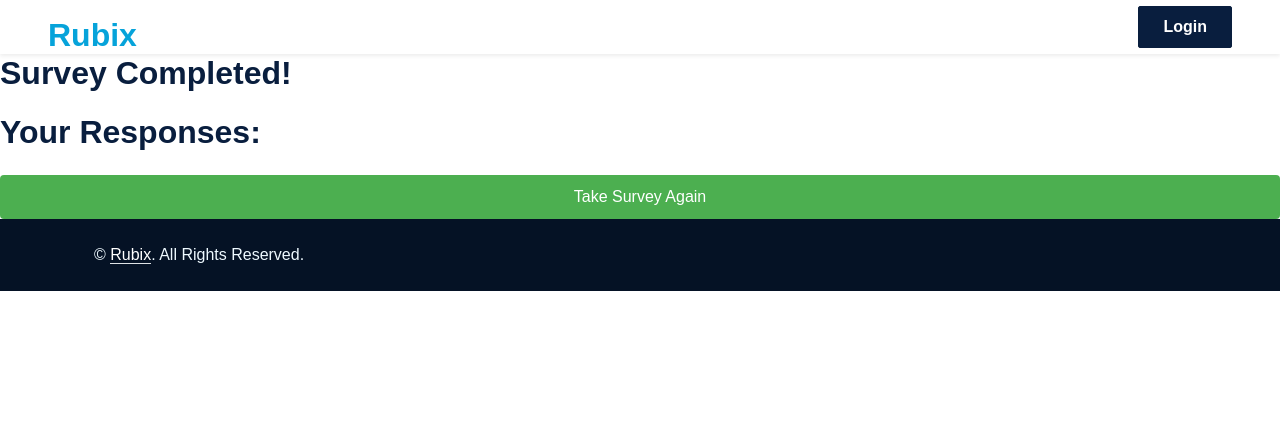
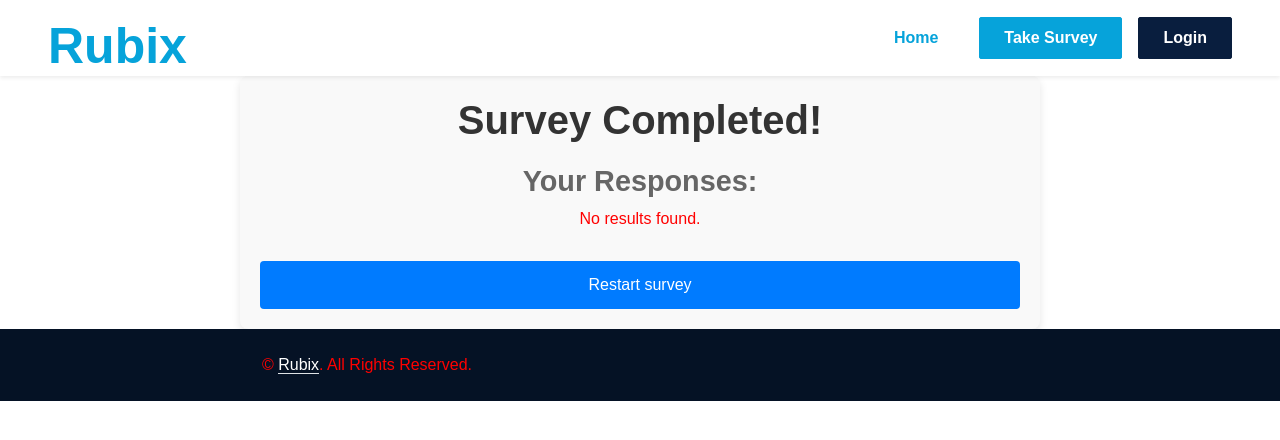
Before and after one commit to chisquarelabs/brainwave_builders, a React (Vite) app in the folder frontend/: page /completed in a window 1280 px wide. Shown: the top 440 px of the page. Built offline with nearby package versions, Linux system fonts and the light colour scheme; what survey-core would draw is missing.

Commit message:
final styling.

```diff
--- a/frontend/src/component/Carousel.tsx
+++ b/frontend/src/component/Carousel.tsx
@@ -16,7 +16,7 @@ function Carousel() {
                   <h5 className="text-white text-uppercase mb-3 animated slideInDown">Keeps You Healthy</h5>
                   <h1 className="display-1 text-white mb-md-4 animated zoomIn">Take The Best Quality Treatment</h1>
                   <Link to="/appointment" className="btn btn-primary py-md-3 px-md-5 me-3 animated slideInLeft">
-                    Appointment
+                    Take Survey
                   </Link>
                   <Link to="/contact-us" className="btn btn-secondary py-md-3 px-md-5 animated slideInRight">Contact Us</Link>
                 </div>
@@ -29,7 +29,7 @@ function Carousel() {
                   <h5 className="text-white text-uppercase mb-3 animated slideInDown">Keeps You Healthy</h5>
                   <h1 className="display-1 text-white mb-md-4 animated zoomIn">Take The Best Quality Treatment</h1>
                   <Link to="/appointment" className="btn btn-primary py-md-3 px-md-5 me-3 animated slideInLeft">
-                    Appointment
+                    Take Survey
                   </Link>
                   <Link to="/contact-us" className="btn btn-secondary py-md-3 px-md-5 animated slideInRight">Contact Us</Link>
                 </div>
--- /dev/null
+++ b/frontend/src/component/CompletedPage.css
@@ -0,0 +1,60 @@
+/* CompletedPage.css */
+
+.completed-container {
+    max-width: 800px;
+    margin: 0 auto;
+    padding: 20px;
+    background-color: #f9f9f9;
+    border-radius: 8px;
+    box-shadow: 0 4px 8px rgba(0, 0, 0, 0.1);
+  }
+
+  h1 {
+    font-size: 2.5em;
+    color: #333;
+    text-align: center;
+  }
+
+  h2 {
+    font-size: 1.8em;
+    color: #666;
+    text-align: center;
+    margin-top: 20px;
+  }
+
+  .response {
+    background-color: #fff;
+    border-radius: 4px;
+    padding: 10px;
+    margin: 10px 0;
+    box-shadow: 0 2px 4px rgba(0, 0, 0, 0.1);
+    display: flex;
+    flex-direction: column;
+  }
+
+  .response strong {
+    color: #007BFF;
+    font-size: 1.1em;
+  }
+
+  button {
+    display: block;
+    margin: 30px auto 0;
+    padding: 12px 24px;
+    font-size: 1em;
+    background-color: #007BFF;
+    color: white;
+    border: none;
+    border-radius: 4px;
+    cursor: pointer;
+    transition: background-color 0.3s ease;
+  }
+
+  button:hover {
+    background-color: #0056b3;
+  }
+
+  p {
+    color: #ff0000;
+    text-align: center;
+  }
--- a/frontend/src/component/CompletedPage.tsx
+++ b/frontend/src/component/CompletedPage.tsx
@@ -1,5 +1,7 @@
 import React from "react";
 import { useLocation } from "react-router-dom";
+import { Link, useNavigate } from 'react-router-dom';
+import "./CompletedPage.css";
 
 const CompletedPage: React.FC = () => {
   const location = useLocation();
@@ -9,8 +11,20 @@ const CompletedPage: React.FC = () => {
     <div className="completed-container">
       <h1>Survey Completed!</h1>
       <h2>Your Responses:</h2>
-      <pre>{JSON.stringify(results, null, 2)}</pre>  {/* Display results in a readable format */}
-      <button onClick={() => window.location.reload()}>Take Survey Again</button>
+      {results ? (
+        <div>
+          {results.map((result: { questionText: string; answerText: string }, index: number) => (
+            <div key={index} className="response">
+              <strong>{result.questionText}</strong>{result.answerText}
+            </div>
+          ))}
+        </div>
+      ) : (
+        <p>No results found.</p>
+      )}
+      <Link to="/appointment ">
+      <button>Restart survey</button></Link>
+
     </div>
   );
 };
--- a/frontend/src/component/Navbar.tsx
+++ b/frontend/src/component/Navbar.tsx
@@ -61,7 +61,7 @@ function Navbar() {
                   Home
                 </Link>
                 <Link to="/appointment" className="btn btn-primary py-2 px-4 ms-3">
-                  Appointment
+                  Take Survey
                 </Link>
                 <button onClick={handleLogout} className="btn btn-danger py-2 px-4 ms-3">
                   Logout
@@ -69,6 +69,12 @@ function Navbar() {
               </>
             ) : (
               <>
+              <Link to="/" className="btn text-primary py-2 px-4">
+                  Home
+                </Link>
+                <Link to="/appointment" className="btn btn-primary py-2 px-4 ms-3">
+                  Take Survey
+                </Link>
                 <Link to="/login" className="btn btn-dark py-2 px-4 ms-3">
                   Login
                 </Link>
--- a/frontend/src/component/Survey_form.tsx
+++ b/frontend/src/component/Survey_form.tsx
@@ -3,6 +3,7 @@ import { StylesManager, Model } from "survey-core";
 import { Survey } from "survey-react-ui";
 import { useState, useEffect } from "react";
 import axios from "axios";
+import { useNavigate } from "react-router-dom";
 
 // Define types for the survey schema
 interface SurveyChoice {
@@ -29,6 +30,8 @@ StylesManager.applyTheme("defaultV2");
 const SurveyForm = () => {
   const [isLoading, setIsLoading] = useState<boolean>(true);
   const [schema, setSchema] = useState<SurveySchema | null>(null);
+  const [results, setResults] = useState<any>(null);  // State to hold the survey results
+  const navigate = useNavigate();  // For navigation
 
   // Define question type mappings for survey elements
   const questionTypeMap: { [key: string]: (item: any) => SurveyElement } = {
@@ -110,16 +113,22 @@ const SurveyForm = () => {
 
   // Handle survey completion
   survey.onComplete.add((sender) => {
-    const results = JSON.stringify(sender.data);
-    addToDatabase(results);
+    const completedData = sender.data;
+
+    // Map the completed answers with the question texts and answer texts
+    const mappedResults = Object.keys(completedData).map((questionId) => {
+      const question = schema?.elements.find((e) => e.name === questionId);
+      const selectedValue = completedData[questionId];
+      const selectedText = question?.choices?.find((choice) => choice.value === selectedValue)?.text || selectedValue;
+
+      return {
+        questionText: question?.title || questionId,
+        answerText: selectedText
+      };
+    });
+    setResults(mappedResults);  // Store mapped results
+    navigate("/completed", { state: { results: mappedResults } });  // Navigate to the completed page
   });
-
-  // Dummy function to simulate post request
-  const addToDatabase = (results: string) => {
-    console.log("Data to be saved:", results);
-    // Normally, you would use axios to save the data
-    // Example: axios.post("/api", results);
-  };
 
   // Render loading or survey component
   const html = isLoading ? <p>Loading...</p> : <Survey model={survey} />;
--- a/frontend/src/pages/Home.tsx
+++ b/frontend/src/pages/Home.tsx
@@ -10,8 +10,6 @@ function Home() {
       <Carousel />
       <Banner />
       <Appointment />
-      <div className="text-center mt-4">
-      </div>
     </>
   );
 }
--- a/frontend/src/pages/Login.css
+++ b/frontend/src/pages/Login.css
@@ -1,4 +1,3 @@
-
 body, html {
     margin: 0;
     padding: 0;
--- a/frontend/src/pages/Login.tsx
+++ b/frontend/src/pages/Login.tsx
@@ -1,5 +1,5 @@
 import React, { useState } from 'react';
-import { Link, useNavigate } from 'react-router-dom'; // Importing Link and useNavigate for routing
+import { Link, useNavigate } from 'react-router-dom';
 import './Login.css';
 
 const Login: React.FC = () => {
--- a/frontend/src/pages/SignUp.tsx
+++ b/frontend/src/pages/SignUp.tsx
@@ -169,6 +169,7 @@ const Signup: React.FC = () => {
       </div>
     </div>
   );
+
 };
 
 export default Signup;
```
